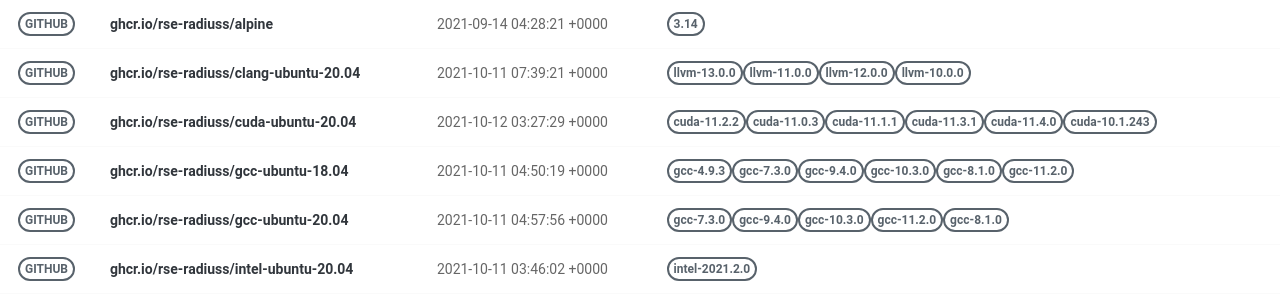
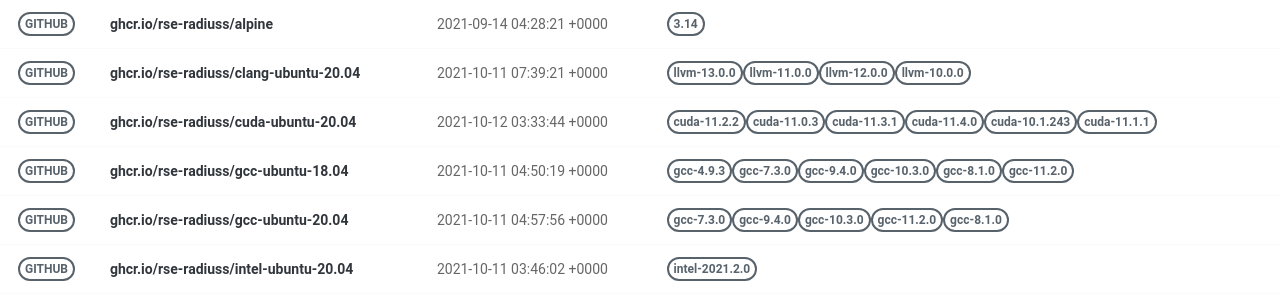
Before and after one commit to rse-ops/docker-images, a Jekyll site: the page built from pages/index.md, in a window 1280 px wide. Shown: the part 130-430 px from the top of the page. Built offline with Jekyll 4.4.1, drawn with Linux system fonts in a browser that asks for light colours; nearby versions of some CDN libraries.

Commit message:
Automated push to update library 2021-10-12

```diff
--- a/_library/ghcr.io-rse-radiuss-cuda-ubuntu-20.04.md
+++ b/_library/ghcr.io-rse-radiuss-cuda-ubuntu-20.04.md
@@ -1,7 +1,7 @@
 ---
 layout: container
 name: ghcr.io/rse-radiuss/cuda-ubuntu-20.04
-updated_at: 2021-10-12 03:27:29.512343
+updated_at: 2021-10-12 03:33:44.395084
 
 
 container_url: https://github.com/orgs/rse-radiuss/packages/container/package/cuda-ubuntu-20.04
```
Also changed, not shown: other parts of _library/ghcr.io-rse-radiuss-cuda-ubuntu-20.04.md (+3 -3 lines).
